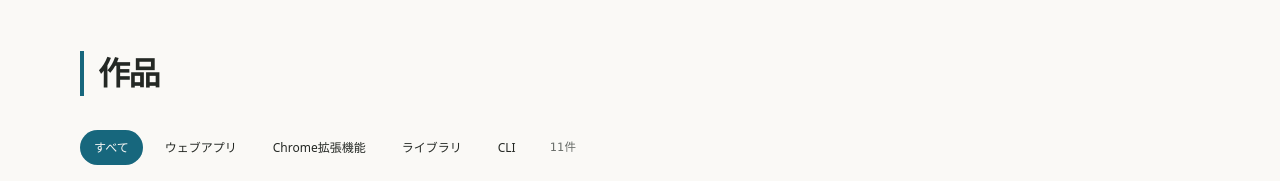
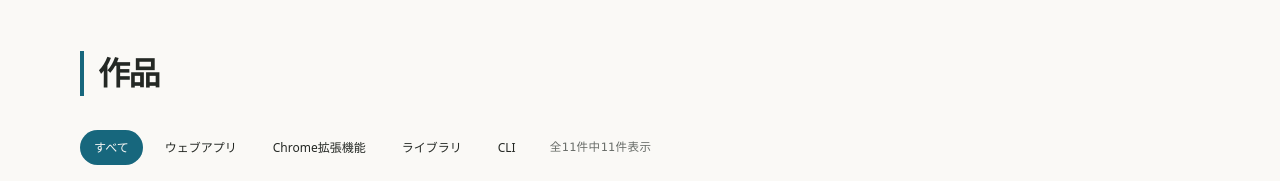
Before and after one commit to munierujp/munieru.jp, a Nuxt app: page / in a window 1280 px wide. Shown: the part 1320-1501 px from the top of the page. Built offline with nearby package versions, Linux system fonts and the light colour scheme.

Commit message:
作品の全件数と絞り込み後の表示件数を明示

```diff
--- a/app/components/AppWorks.vue
+++ b/app/components/AppWorks.vue
@@ -19,7 +19,7 @@
         </button>
       </div>
       <span class="work-count" role="status"
-        >{{ t(filteredWorks.length === 1 ? 'ui.workCountOne' : 'ui.workCount', { count: filteredWorks.length }) }}</span
+        >{{ t('ui.workCount', { total: works.length, count: filteredWorks.length }) }}</span
       >
     </div>
     <ul class="work-list" role="list">
--- a/i18n/locales/en.json
+++ b/i18n/locales/en.json
@@ -22,8 +22,7 @@
       "cli": "CLI tools"
     },
     "workTypes": "Work categories",
-    "workCount": "{count} works",
-    "workCountOne": "{count} work",
+    "workCount": "Showing {count} of {total}",
     "publicationEnded": "Discontinued",
     "developmentEnded": "No longer maintained",
     "sourceCode": "Source code for {title} (GitHub)",
--- a/i18n/locales/ja.json
+++ b/i18n/locales/ja.json
@@ -22,8 +22,7 @@
       "cli": "CLI"
     },
     "workTypes": "作品の種類",
-    "workCount": "{count}件",
-    "workCountOne": "{count}件",
+    "workCount": "全{total}件中{count}件表示",
     "publicationEnded": "公開終了",
     "developmentEnded": "開発終了",
     "sourceCode": "{title}のソースコード（GitHub）",
```
